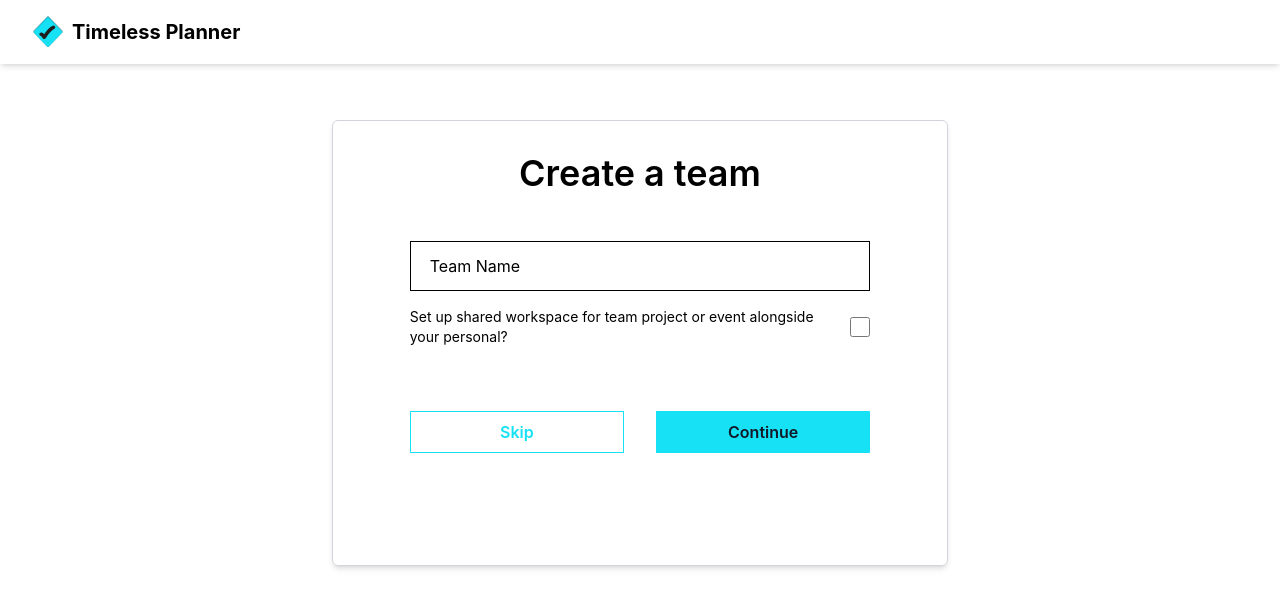
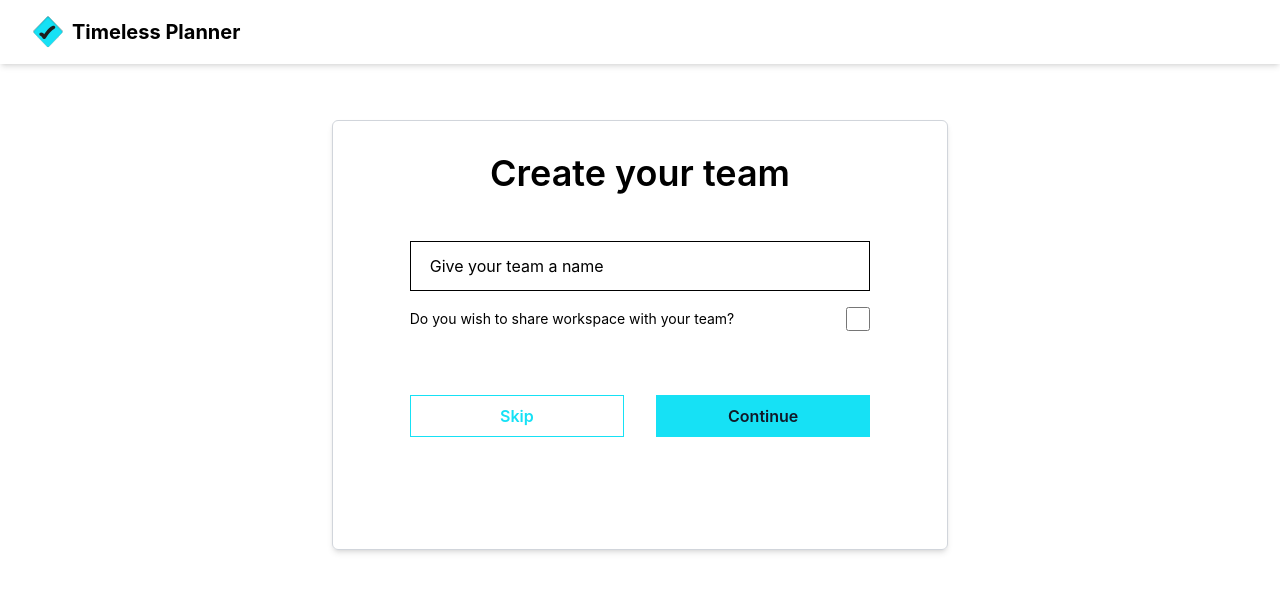
Before and after one commit to kingieX/timeless-event, a React (Vite) app: page /signup/create-team in a window 1280 px wide. Shown: the top 608 px of the page. Built offline with nearby package versions, Linux system fonts and the light colour scheme.

Commit message:
Update: making minor changes to the UI

```diff
--- a/src/pages/Verification.jsx
+++ b/src/pages/Verification.jsx
@@ -144,7 +144,7 @@ const VerificationPage = () => {
                     : 'Resend Code'}
               </button>
             </div>
-            <div className="text-center mt-4">
+            {/* <div className="text-center mt-4">
               {verificationMethod === 'email' ? (
                 <button
                   onClick={switchToPhoneVerification}
@@ -160,7 +160,7 @@ const VerificationPage = () => {
                   Verify using email
                 </button>
               )}
-            </div>
+            </div> */}
           </div>
         </div>
       </div>
--- a/src/pages/upboardingPages/Onboard1.jsx
+++ b/src/pages/upboardingPages/Onboard1.jsx
@@ -29,7 +29,7 @@ const Onboard1 = () => {
           </h2>
           <div className="lg:w-3/4 w-full mb-8">
             {/* Replace regular input with FloatingLabelInput */}
-            <FloatingLabelInput label="Name" type="text" id="name" />
+            <FloatingLabelInput label="Enter your name" type="text" id="name" />
           </div>
           <button
             onClick={handleButtonClick}
--- a/src/pages/upboardingPages/Onboard3.jsx
+++ b/src/pages/upboardingPages/Onboard3.jsx
@@ -29,18 +29,21 @@ const Onboard3 = () => {
       <div className="flex flex-col justify-center items-center mx-6">
         <div className="flex flex-col justify-center items-center lg:w-1/2 my-8 py-8 lg:pb-28 lg:shadow-md lg:border lg:border-gray rounded-md">
           <h2 className="lg:text-4xl text-2xl font-semibold lg:mb-12 mb-8 text-center">
-            Create a team
+            Create your team
           </h2>
           <div className="lg:w-3/4 w-full mb-12">
             {/* Replace regular input with FloatingLabelInput */}
-            <FloatingLabelInput label="Team Name" type="text" id="teamName" />
-            <div className="flex items-center space-x-4 py-4">
+            <FloatingLabelInput
+              label="Give your team a name"
+              type="text"
+              id="teamName"
+            />
+            <div className="flex items-center justify-between space-x-4 py-4">
               <label
                 htmlFor="sharedWorkspace"
                 className="lg:text-normal text-sm text-gray-700"
               >
-                Set up shared workspace for team project or event alongside your
-                personal?
+                Do you wish to share workspace with your team?
               </label>
               <input
                 id="sharedWorkspace"
```
